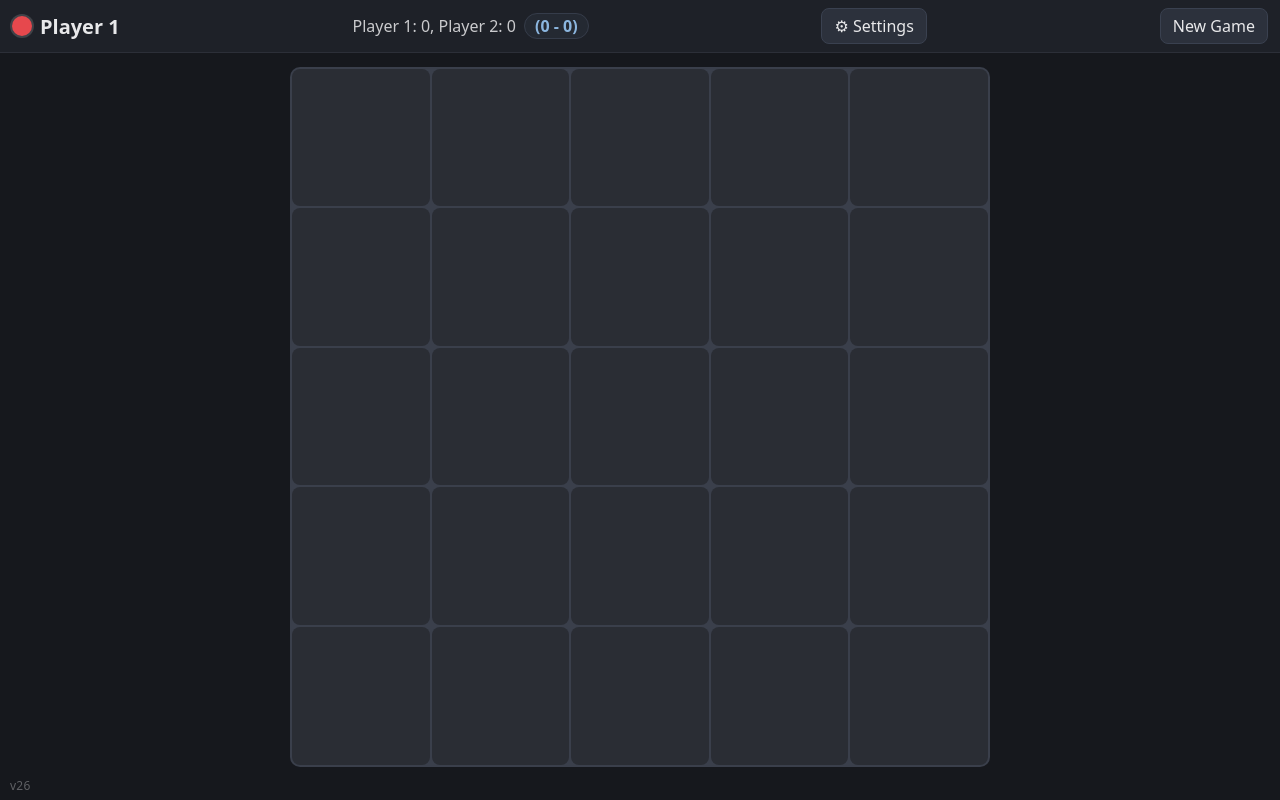
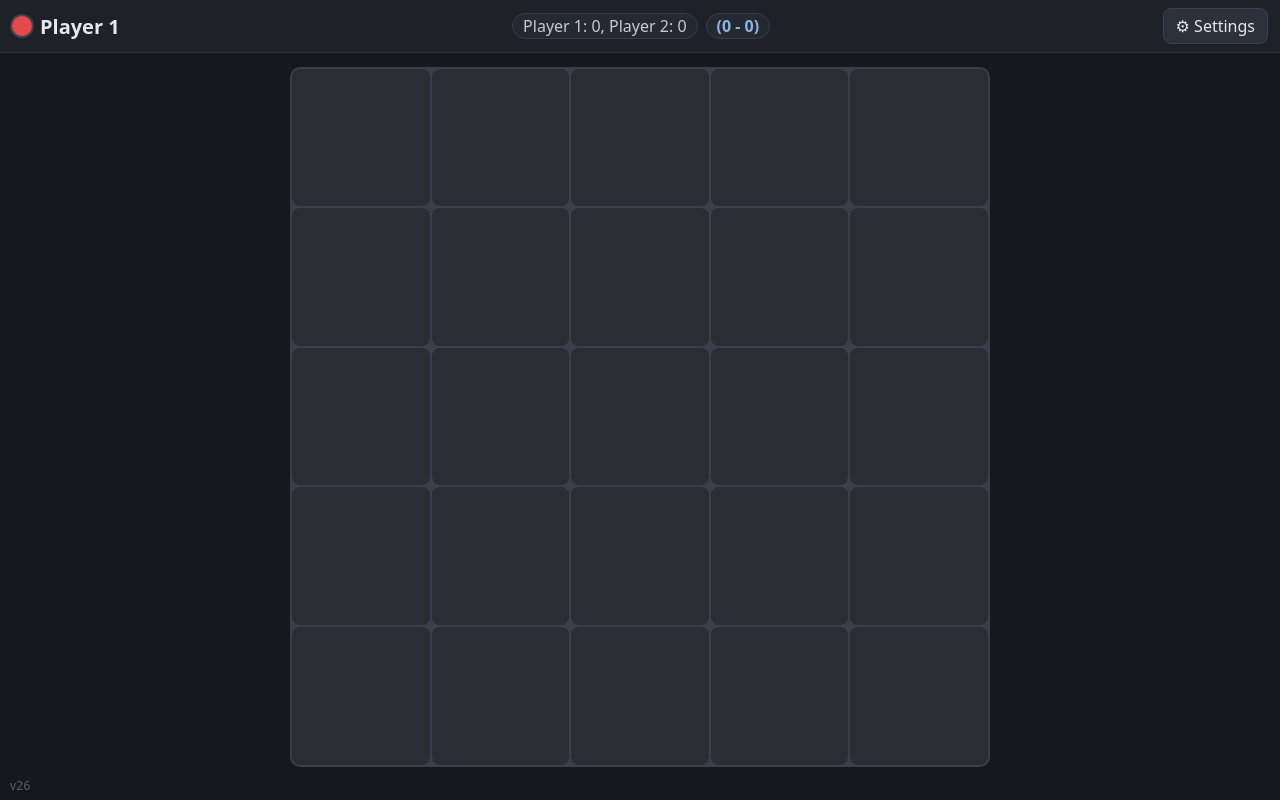
Before and after one commit to tiborh/jumping_squares, a plain HTML site: page index.html in a window 1280 px wide. Drawn offline with Linux system fonts and the light colour scheme.

Commit message:
Remove top-bar New Game; make the tile-count readout the New Game control
Further top-bar tidy-up, continuing the tally-button change:

- Remove the dedicated top-bar New Game button.
- The tile-count readout (e.g. 'Player 1: 10, Player 2: 9') is now a pushable
  button (tooltip: New Game). Clicking it asks 'Start a new game?' via the
  in-app confirm dialog, so a stray tap can't abandon a game. It is disabled
  once the game is over — the end-game bar's New Game button remains the
  restart path then, so there's exactly one New-Game affordance per state.

Also: fixed newGame() keyboard-focus restoration (no top-bar button to focus
anymore -> focus the first board cell), and updated README + the v26 CHANGELOG
entry.

Verified in a temporary DOM harness: counts enabled/clickable during play
(confirm -> New Game resets the board), disabled when finished, and the
end-game New Game button still works and re-enables the counts. Suite 128
passed, 0 failed.

```diff
--- a/index.html
+++ b/index.html
@@ -106,7 +106,37 @@
       align-items: center;
       gap: 8px;
     }
-    #status-counts { white-space: nowrap; }
+    /* The tile-count readout doubles as the New Game control (clicking it asks
+       "New game?" with confirmation). Styled as a subtle pushable pill, like
+       the tally, but tuned for its longer text. Disabled once the game is over
+       — then the end-game bar's New Game button is the sole restart path. */
+    #status-counts {
+      font: inherit;
+      color: inherit;
+      background: #262b34;
+      border: 1px solid #3a4150;
+      border-radius: 999px;
+      padding: 2px 10px;
+      line-height: 1.3;
+      cursor: pointer;
+      white-space: nowrap;
+      transition: background-color 120ms ease, border-color 120ms ease;
+    }
+    #status-counts:hover {
+      background: #2f3540;
+      border-color: #4a5160;
+    }
+    #status-counts:active { background: #3a4150; }
+    #status-counts:focus-visible {
+      outline: 2px solid #9fd0ff;
+      outline-offset: 2px;
+    }
+    #status-counts:disabled {
+      cursor: default;
+      background: transparent;
+      border-color: transparent;
+      opacity: 1;
+    }
 
     /* The win tally rendered as a pushable control: a subtle pill that invites
        a click (it resets the tally, with confirmation). Styled to read as
@@ -809,14 +839,15 @@
         <span id="turn-label">Player 1</span>
       </div>
       <div id="status">
-        <span id="status-counts"></span>
+        <button id="status-counts" type="button"
+                title="New Game"
+                aria-label="Player tile counts; activate to start a new game"></button>
         <button id="tally-btn" type="button"
                 title="Reset the win tally"
                 aria-label="Win tally; activate to reset it"></button>
       </div>
       <button id="step-btn" title="Advance one cascade step" hidden>&gt;</button>
       <button id="settings-btn" title="Settings">⚙ Settings</button>
-      <button id="new-game">New Game</button>
     </div>
     <div id="board-wrap">
       <div id="board" role="grid" aria-label="Jumping Squares board"></div>
--- a/js/game.js
+++ b/js/game.js
@@ -62,7 +62,7 @@
   // Keep it short (the panel shows the most recent handful). The newest entry's
   // version must not exceed VERSION — a test guards against drift.
   var CHANGELOG = [
-    { v: '26', text: 'The win tally is now its own button: click it to reset the score to 0 : 0 (with a confirmation). Renaming a player no longer resets the tally.' },
+    { v: '26', text: 'Top-bar tidy-up: the win tally is now a button (click to reset to 0 : 0, with confirmation), and the tile-count readout starts a New Game (also with confirmation). Renaming a player no longer resets the tally. Confirmations use an in-app dialog.' },
     { v: '25', text: 'Auto-save: your game is kept in this browser and restored after a reload or reopened tab. Turn it off (and clear saved data) under Settings \u2192 Persistence.' },
     { v: '24', text: 'Win tally: the score (wins per player) is kept for the current name pair; renaming a player resets it.' },
     { v: '22', text: 'Rename a player by clicking their name on their turn; names are remembered in this browser.' },
--- a/js/ui.js
+++ b/js/ui.js
@@ -37,7 +37,6 @@
   var winnerScoreEl = document.getElementById('winner-score');
   var endgameBar = document.getElementById('endgame-bar');
   var endgameNew = document.getElementById('endgame-new');
-  var topbarNewGame = document.getElementById('new-game');
   var stepBtn = document.getElementById('step-btn');
 
   var playerColorVar = ['', '--p1', '--p2', '--p3', '--p4'];
@@ -649,21 +648,19 @@
     for (var p = 1; p <= state.players; p++) {
       parts.push(playerName(p) + ': ' + counts[p]);
     }
-    // Tile counts go in the plain-text span; the running tally is a SEPARATE,
-    // pushable control (clicking it resets the score, with confirmation), so it
-    // is rendered into its own button rather than concatenated into the text.
+    // Tile counts render into a pushable button that doubles as the New Game
+    // control (clicking it asks "New game?" with confirmation). It is disabled
+    // once the game is over — then the end-game bar's New Game button is the
+    // sole restart path, so there's exactly one New-Game affordance per state.
+    // The running tally is a separate button (resets the score, with confirm).
     statusCountsEl.textContent = parts.join(', ');
+    statusCountsEl.disabled = (state.winner !== G.EMPTY);
     tallyBtn.textContent = scoreLabel();
 
     if (state.winner !== G.EMPTY) {
       // Layer 2: the standalone New button is always shown when the game is
       // over (both live wins and restored finished games).
       endgameBar.classList.add('show');
-      // The top-bar New Game is redundant once the game is over (the endgame
-      // bar provides it), and leaving it visible would mean the standalone
-      // button is not truly the "sole" call-to-action. Hide it while the
-      // endgame bar is shown; it returns on New Game / Play Again.
-      if (topbarNewGame) topbarNewGame.hidden = true;
       // Layer 3: the "X wins!" modal is shown only for a LIVE win, never when a
       // finished game is merely restored from storage (suppressWinnerModal).
       if (suppressWinnerModal) {
@@ -703,7 +700,6 @@
         }
         winnerFocus.onClose();
       }
-      if (topbarNewGame) topbarNewGame.hidden = false;
     }
   }
 
@@ -1004,20 +1000,30 @@
       winnerFocus.onClose();
     } else if (fromEndgame) {
       // The standalone endgame button is now hidden by render(); move focus to
-      // the newly visible top-bar New Game button (or the first board cell)
-      // so keyboard focus is not stranded on a hidden element.
-      if (topbarNewGame && !topbarNewGame.hidden && topbarNewGame.focus) {
-        topbarNewGame.focus();
-      } else if (cellEls && cellEls[0] && cellEls[0].focus) {
+      // the first board cell so keyboard focus is not stranded on a hidden
+      // element (the top-bar New Game button no longer exists).
+      if (cellEls && cellEls[0] && cellEls[0].focus) {
         cellEls[0].focus();
       }
     }
   }
 
-  topbarNewGame.addEventListener('click', newGame);
   document.getElementById('play-again').addEventListener('click', newGame);
   endgameNew.addEventListener('click', newGame);
   stepBtn.addEventListener('click', commitOneStep);
+
+  // --- new game (click the tile-count pill) --------------------------------
+  // The tile-count readout doubles as the New Game control during play. It asks
+  // for confirmation first so a stray tap doesn't abandon a game mid-play. It is
+  // disabled once the game is over (render() sets .disabled), since the end-game
+  // bar then provides the New Game button.
+  if (statusCountsEl) {
+    statusCountsEl.addEventListener('click', function () {
+      if (statusCountsEl.disabled) return;
+      confirmDialog('Start a new game? The current board will be cleared.',
+        newGame);
+    });
+  }
 
   // --- win tally reset (click the tally pill) ------------------------------
   // The win tally is its own pushable control. Resetting it is now a deliberate,
```
Also changed, not shown: README.md.
